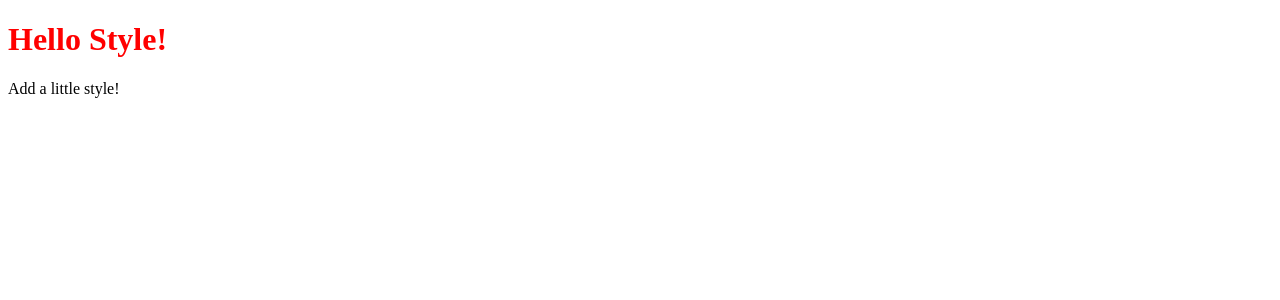
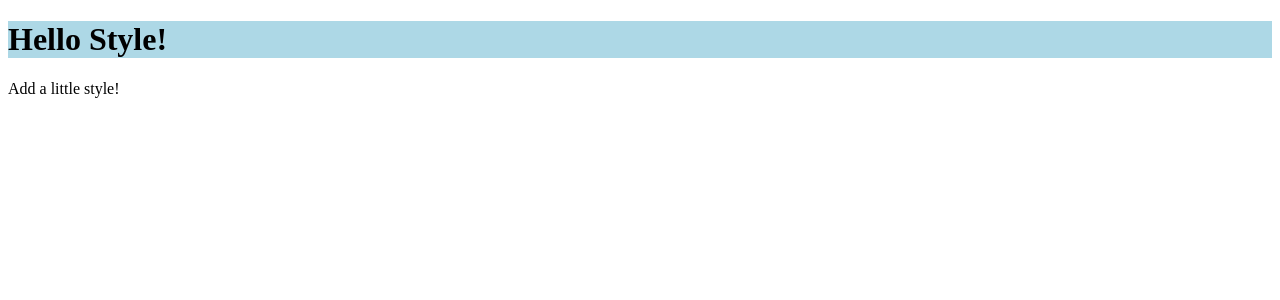
Before and after one commit to thanhpham091790/reactjs, a React (Create React App) app: page / in a window 1280 px wide. Shown: the top 300 px of the page. Built offline with nearby package versions, Linux system fonts and the light colour scheme.

Commit message:
camelCased Property Names

```diff
--- a/src/index.js
+++ b/src/index.js
@@ -5,7 +5,7 @@ class MyHeader extends React.Component{
     render(){
         return(
             <div>
-                <h1 style={{color:"red"}}>Hello Style!</h1>
+                <h1 style={{backgroundColor:"lightblue"}}>Hello Style!</h1>
                 <p>Add a little style!</p>
             </div>
         );
```
